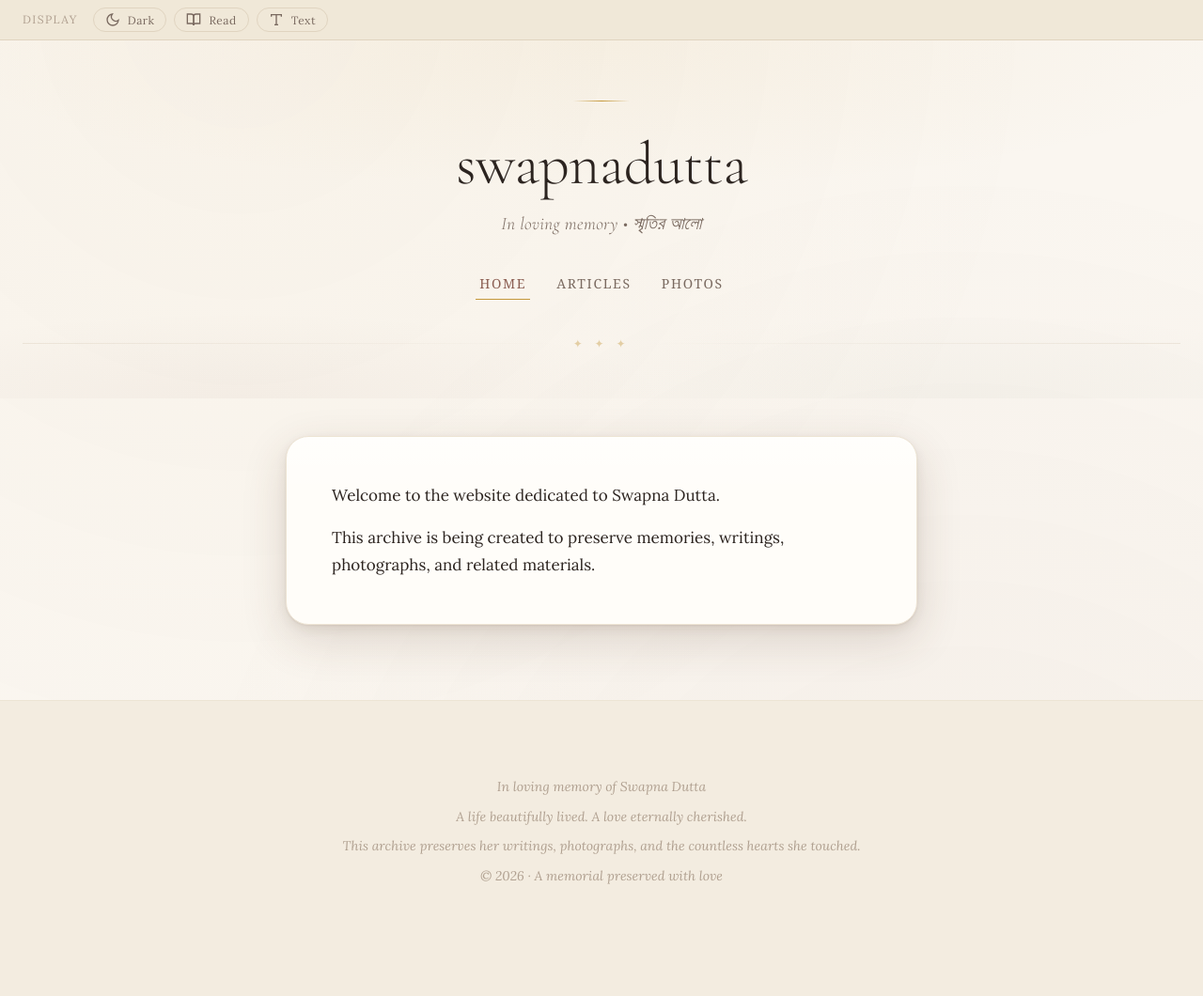
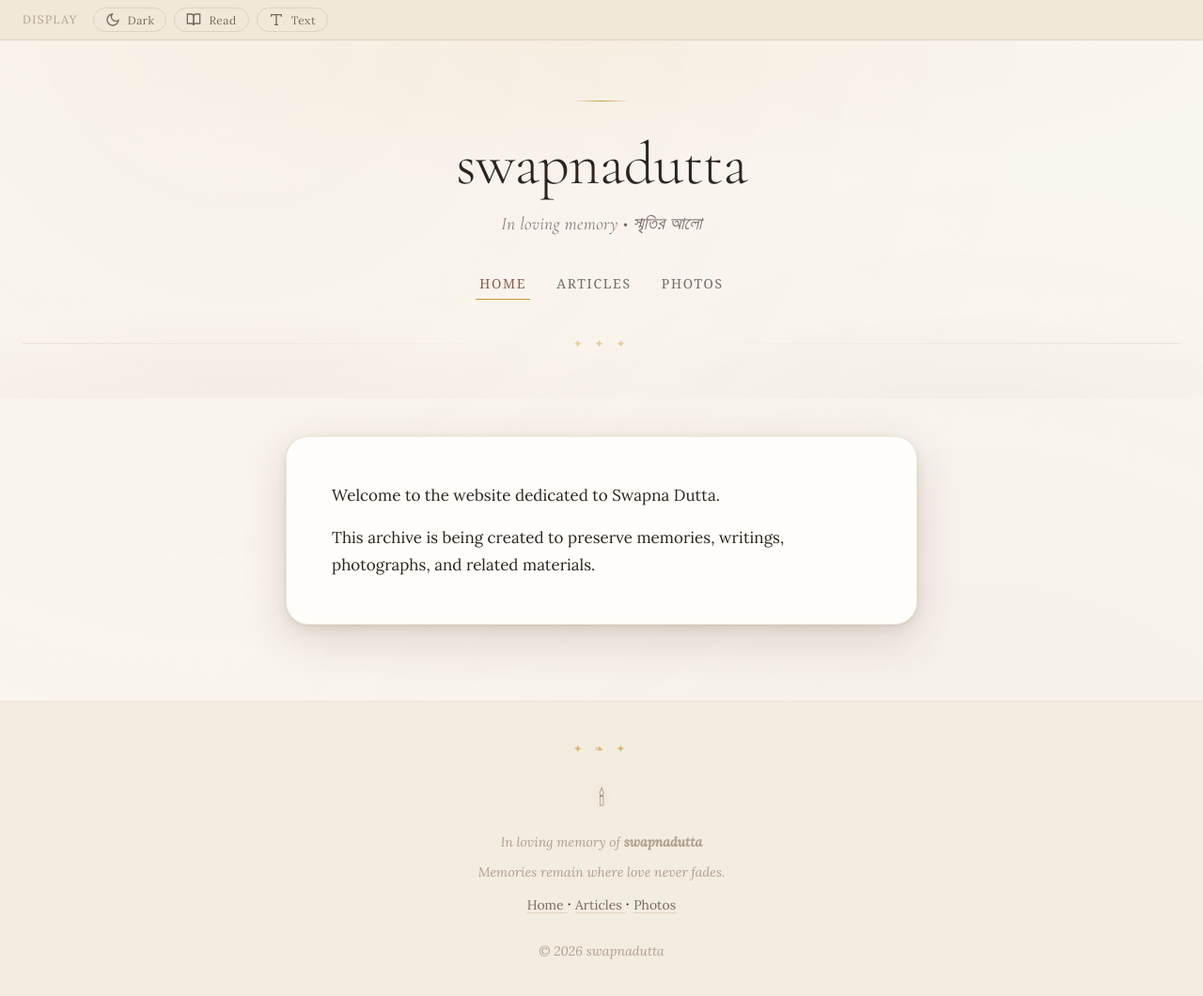
Before and after one commit to titodutta/swapnadutta, a Jekyll site: the page built from index.md, in a window 1280 px wide and 1073 px high. Shown: the top 1060 px of the window at 94% size. Built offline with Jekyll 4.4.1, drawn with Linux system fonts in a browser that asks for light colours; some web fonts are replaced.

Commit message:
Update footer.html

```diff
--- a/_includes/footer.html
+++ b/_includes/footer.html
@@ -1,12 +1,49 @@
-<footer class="site-footer">
-  <div class="container">
-    <p class="footer-memory">In loving memory of Swapna Dutta</p>
-    <p>A life beautifully lived. A love eternally cherished.</p>
-    <p class="footer-dedication">
-      This archive preserves her writings, photographs, and the countless hearts she touched.
+<!-- footer.html -->
+
+<footer class="site-footer" role="contentinfo">
+  <div class="site-footer-inner">
+
+    <div class="site-footer-ornament" aria-hidden="true">
+      ✦ ❧ ✦
+    </div>
+
+    <span class="candle-icon" aria-hidden="true">
+      🕯
+    </span>
+
+    <p>
+      In loving memory of
+      <strong>{{ site.title | default: 'Swapna Dutta' }}</strong>
     </p>
-    <p class="footer-copyright">
-      &copy; {{ site.time | date: '%Y' }} · A memorial preserved with love
+
+    <p>
+      Memories remain where love never fades.
     </p>
+
+    <nav aria-label="Footer navigation">
+
+      <a href="{{ '/' | relative_url }}">
+        Home
+      </a>
+
+      ·
+
+      <a href="{{ '/articles/' | relative_url }}">
+        Articles
+      </a>
+
+      ·
+
+      <a href="{{ '/photos/' | relative_url }}">
+        Photos
+      </a>
+
+    </nav>
+
+    <p style="margin-top: 1.5rem;">
+      © {{ 'now' | date: '%Y' }}
+      {{ site.title | default: 'Swapna Dutta' }}
+    </p>
+
   </div>
 </footer>
```
